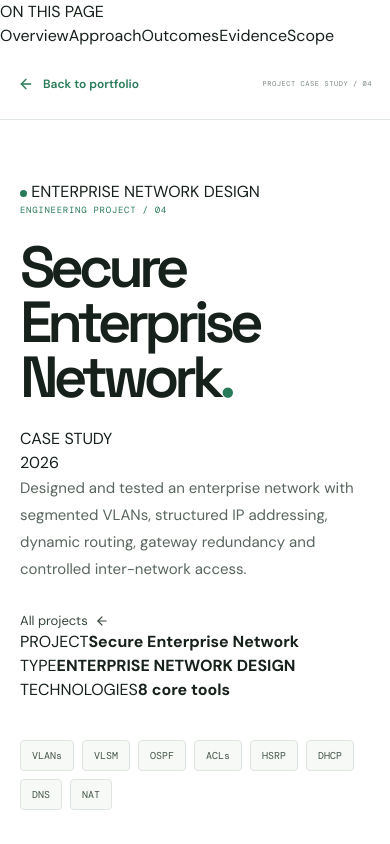
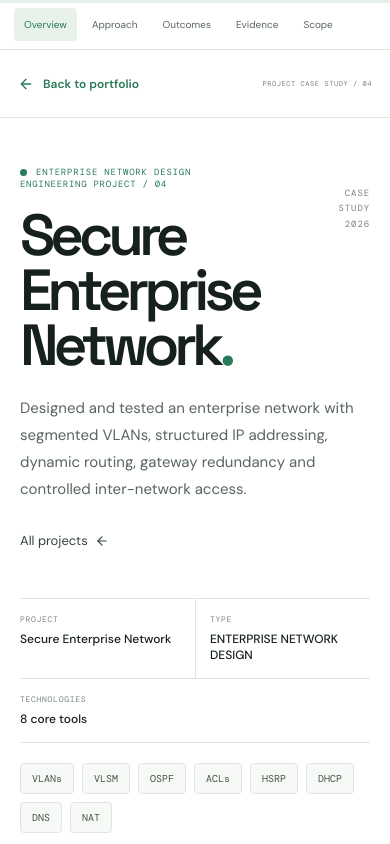
Before and after one commit to TheRootBaba/baba-ahmed-portfolio, a Next.js app: page /projects/secure-enterprise-network in a window 390 px wide. Shown: the top 844 px of the page. Built offline with nearby package versions, Linux system fonts and the light colour scheme.

Commit message:
Refine project case study visual design and responsive details

```diff
--- a/app/globals.css
+++ b/app/globals.css
@@ -47,3 +47,70 @@
 .detail-footer{min-height:80px;border-top:1px solid var(--line);display:flex;justify-content:space-between;align-items:center;padding:0 max(32px,calc((100vw - 1080px)/2));color:var(--dim);font:9px var(--mono);letter-spacing:.07em}
 .detail-footer a{display:flex;align-items:center;gap:8px;color:var(--green);font:600 12px var(--sans);letter-spacing:0}
 @media(max-width:650px){.detail-header{padding:0 18px;font-size:7px}.detail-hero{width:calc(100% - 40px);padding:60px 0 40px}.detail-content{width:calc(100% - 40px)}.detail-summary{font-size:15px}.detail-gallery{grid-template-columns:1fr}.detail-gallery figure:first-child{grid-column:auto}.detail-block,.detail-evidence{padding:38px 0}.detail-footer{padding:18px 20px;gap:15px;font-size:7px}.detail-footer span{text-align:right}.detail-boundaries{padding:20px;margin:28px 0 40px}}
+
+
+/* Refined project case-study experience */
+.detail-page{--detail-width:1080px}
+.reading-progress{position:fixed;inset:0 0 auto;z-index:100;height:3px;background:#e8eee9;pointer-events:none}
+.reading-progress span{display:block;width:100%;height:100%;background:var(--green);transform-origin:left center;will-change:transform}
+.detail-header{height:68px}
+.detail-toc{position:sticky;top:0;z-index:60;min-height:54px;padding:0 max(32px,calc((100vw - 1080px)/2));display:flex;align-items:center;justify-content:space-between;gap:20px;background:rgba(255,255,255,.96);backdrop-filter:blur(14px);border-bottom:1px solid var(--line)}
+.detail-toc-label{font:8px var(--mono);letter-spacing:.1em;color:var(--dim);white-space:nowrap}
+.detail-toc>div{display:flex;align-items:center;gap:5px;overflow-x:auto;scrollbar-width:none}
+.detail-toc>div::-webkit-scrollbar{display:none}
+.detail-toc a{white-space:nowrap;padding:9px 12px;border-radius:4px;font-size:11px;color:var(--muted);transition:background .18s,color .18s}
+.detail-toc a:hover,.detail-toc a.active{background:var(--green-soft);color:var(--green)}
+.detail-hero{padding-top:68px}
+.detail-kicker{display:flex;align-items:center;gap:9px;font:9px var(--mono);letter-spacing:.09em;color:var(--green)}
+.detail-title-row{display:flex;align-items:flex-end;justify-content:space-between;gap:24px}
+.detail-title-row h1{margin-top:16px}
+.detail-edition{font:9px/1.7 var(--mono);letter-spacing:.1em;color:var(--dim);text-align:right;padding-bottom:12px}
+.detail-overview-strip{display:grid;grid-template-columns:1.1fr 1.3fr .7fr;margin-top:48px;border-top:1px solid var(--line);border-bottom:1px solid var(--line)}
+.detail-overview-strip>div{padding:15px 18px 15px 0;display:flex;flex-direction:column;gap:7px}
+.detail-overview-strip>div+div{border-left:1px solid var(--line);padding-left:20px}
+.detail-overview-strip span{font:8px var(--mono);letter-spacing:.09em;color:var(--dim)}
+.detail-overview-strip b{font:500 12px var(--sans);color:var(--text)}
+.detail-stack{margin-top:20px}
+.detail-section-heading{display:flex;justify-content:space-between;align-items:center;gap:20px}
+.detail-section-heading>span{font:8px var(--mono);letter-spacing:.1em;color:var(--dim)}
+.detail-block h2,.detail-evidence h2{margin-top:4px}
+.detail-lede{max-width:720px;font-size:13px;line-height:1.8;color:var(--muted);margin:0 0 24px}
+.approach-list{list-style:none;padding:0;margin:28px 0 0;max-width:820px;border-top:1px solid var(--line)}
+.approach-list li{display:grid;grid-template-columns:58px 1fr;gap:20px;padding:19px 0;border-bottom:1px solid var(--line);align-items:start}
+.approach-number{font:11px var(--mono);color:var(--green);padding-top:3px}
+.approach-list p{font-size:14px;line-height:1.8;color:var(--muted);margin:0}
+.outcome-grid{display:grid;grid-template-columns:repeat(3,minmax(0,1fr));gap:12px;margin-top:26px}
+.outcome-grid article{padding:20px;border:1px solid var(--line);border-radius:5px;background:var(--surface);min-height:155px}
+.outcome-grid article>span{font:10px var(--mono);color:var(--green)}
+.outcome-grid article p{font-size:13px;line-height:1.75;color:var(--muted);margin:20px 0 0}
+.detail-gallery figure{position:relative}
+.detail-gallery figure>a{display:block;position:relative}
+.detail-gallery img{transition:transform .35s}
+.detail-gallery figure>a:hover img{transform:scale(1.012)}
+.gallery-open{position:absolute;right:12px;top:12px;display:flex;align-items:center;gap:6px;background:rgba(255,255,255,.94);padding:8px 10px;border-radius:4px;color:var(--green);font:10px var(--sans);opacity:0;transition:opacity .2s}
+.detail-gallery figure>a:hover .gallery-open,.detail-gallery figure>a:focus-visible .gallery-open{opacity:1}
+.detail-gallery figcaption{display:flex;align-items:baseline;gap:12px}
+.detail-gallery figcaption span{font:8px var(--mono);letter-spacing:.08em;color:var(--green);white-space:nowrap}
+.detail-video{background:#f5f7f5}
+.detail-video video{background:#101510}
+.detail-video>p{font-size:11px}
+.detail-boundaries{scroll-margin-top:78px}
+.detail-block[id],.detail-evidence[id],.detail-hero[id]{scroll-margin-top:80px}
+@media(max-width:700px){
+ .detail-toc{padding:0 14px;gap:10px;min-height:50px}
+ .detail-toc-label{display:none}
+ .detail-toc>div{width:100%;justify-content:flex-start}
+ .detail-toc a{padding:9px 10px;font-size:10px}
+ .detail-hero{padding-top:48px}
+ .detail-title-row{align-items:flex-start}
+ .detail-edition{padding-top:8px}
+ .detail-overview-strip{grid-template-columns:1fr 1fr}
+ .detail-overview-strip>div:last-child{grid-column:1/-1;border-left:0;border-top:1px solid var(--line);padding-left:0}
+ .detail-overview-strip>div:nth-child(2){padding-left:14px}
+ .outcome-grid{grid-template-columns:1fr}
+ .outcome-grid article{min-height:0}
+ .outcome-grid article p{margin-top:12px}
+ .approach-list li{grid-template-columns:36px 1fr;gap:12px}
+ .gallery-open{opacity:1}
+}
+@media(prefers-reduced-motion:reduce){.detail-gallery img{transition:none}.reading-progress span{will-change:auto}}
```
